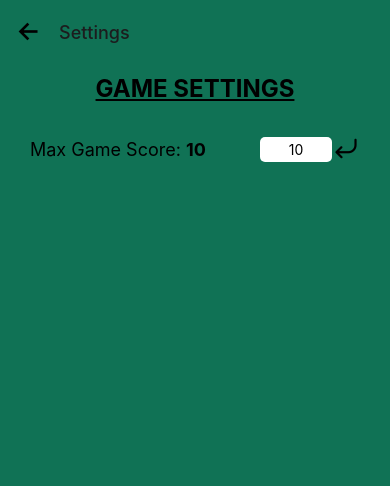
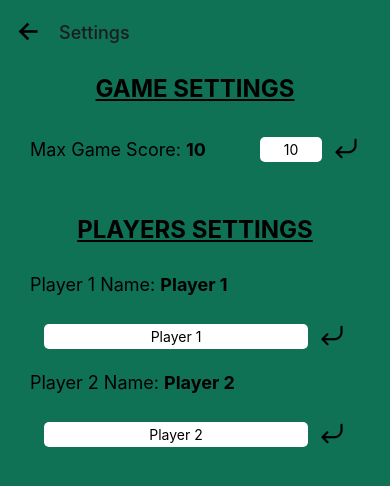
Before and after one commit to Lonerr7/RN-Pig-Game, a React Native app: screen /Settings in a window 390 px wide. Shown: the top 486 px of the page. Built offline with nearby package versions, Linux system fonts and the light colour scheme.

Commit message:
10. Added Players Settings with logic. (Need to fix a bug with keyboard and input, fix styling)

```diff
--- a/src/components/GameSettings/MaxScoreSettings.tsx
+++ b/src/components/Settings/MaxScoreSettings.tsx
@@ -1,4 +1,4 @@
-import { View, StyleSheet, Keyboard, Alert } from 'react-native';
+import { View, Keyboard, Alert } from 'react-native';
 import { useAppDispatch, useAppSelector } from '../../hooks/hooks';
 import { changeMaxScore } from '../../redux/gameSlice';
 import SettingsField from '../common/SettingsField';
@@ -9,7 +9,7 @@ const MaxScoreSettings: React.FC = () => {
 
   const changeMaxScoreHandler = (newValue: string) => {
     if (parseFloat(newValue) > 100) {
-      Alert.alert('Wrong number!', 'The number must not be more than 100', [
+      Alert.alert('Wrong number!', 'The number must not be more than 100!', [
         { text: 'Ok!' },
       ]);
     } else {
@@ -19,22 +19,16 @@ const MaxScoreSettings: React.FC = () => {
   };
 
   return (
-    <View style={styles.maxScoreSettingsContainer}>
+    <View>
       <SettingsField
         fieldTitle="Max Game Score: "
         fieldValue={maxScore.toString()}
         inputBoxWidth={100}
         onPress={changeMaxScoreHandler}
+        inputType="numeric"
       />
     </View>
   );
 };
 
-const styles = StyleSheet.create({
-  maxScoreSettingsContainer: {},
-  settingsField: {
-    fontSize: 18,
-  },
-});
-
 export default MaxScoreSettings;
--- /dev/null
+++ b/src/components/Settings/PlayersSettings.tsx
@@ -0,0 +1,50 @@
+import { View, StyleSheet, Keyboard } from 'react-native';
+import { useAppDispatch, useAppSelector } from '../../hooks/hooks';
+import { changePlayerName } from '../../redux/gameSlice';
+import SettingsField from '../common/SettingsField';
+
+const PlayersSettings: React.FC = () => {
+  const playerName1 = useAppSelector((state) => state.game.players[0].name);
+  const playerName2 = useAppSelector((state) => state.game.players[1].name);
+  const dispatch = useAppDispatch();
+
+  const name1ChangeHandler = (newValue: string) => {
+    dispatch(changePlayerName({ newName: newValue, idx: 0 }));
+    Keyboard.dismiss();
+  };
+
+  const name2ChangeHandler = (newValue: string) => {
+    dispatch(changePlayerName({ newName: newValue, idx: 1 }));
+    Keyboard.dismiss();
+  };
+
+  return (
+    <View>
+      <SettingsField
+        fieldTitle="Player 1 Name: "
+        fieldValue={playerName1}
+        inputBoxWidth="100%"
+        inputWidth="80%"
+        marginBottom={20}
+        flexWrap="wrap"
+        textMarginBottom={25}
+        justifyInputBoxContent="center"
+        onPress={name1ChangeHandler}
+      />
+      <SettingsField
+        fieldTitle="Player 2 Name: "
+        fieldValue={playerName2}
+        inputBoxWidth="100%"
+        inputWidth="80%"
+        flexWrap="wrap"
+        textMarginBottom={25}
+        justifyInputBoxContent="center"
+        onPress={name2ChangeHandler}
+      />
+    </View>
+  );
+};
+
+const styles = StyleSheet.create({});
+
+export default PlayersSettings;
--- a/src/components/common/SettingsBlock.tsx
+++ b/src/components/Settings/SettingsBlock.tsx
@@ -3,11 +3,16 @@ import { StyleSheet, Text, View } from 'react-native';
 type SettignsBlockProps = {
   title: string;
   children: React.ReactElement;
+  customStyles?: any;
 };
 
-const SettingsBlock: React.FC<SettignsBlockProps> = ({ title, children }) => {
+const SettingsBlock: React.FC<SettignsBlockProps> = ({
+  title,
+  children,
+  customStyles,
+}) => {
   return (
-    <View style={styles.settingsBlockContainer}>
+    <View style={[styles.settingsBlockContainer, customStyles]}>
       <View style={styles.settingsBlockTitleBox}>
         <Text style={styles.settingsBlockTitle}>{title}</Text>
       </View>
--- a/src/components/common/SettingsField.tsx
+++ b/src/components/common/SettingsField.tsx
@@ -6,10 +6,20 @@ import CustomButton from './CustomButton';
 type SettingsFieldProps = {
   fieldTitle: string;
   fieldValue: string;
-  wrap?: boolean;
+  flexWrap?: 'wrap' | 'nowrap';
   marginBottom?: number;
-  inputBoxWidth: number;
-  onPress: (newValue: string) => void;
+  textMarginBottom?: number;
+  inputBoxWidth: string | number;
+  onPress?: (newValue: string) => void;
+  inputWidth?: string | number;
+  inputType?: string;
+  justifyInputBoxContent?:
+    | 'space-between'
+    | 'flex-start'
+    | 'flex-end'
+    | 'center'
+    | 'space-around'
+    | 'space-evenly';
 };
 
 const SettingsField: React.FC<SettingsFieldProps> = ({
@@ -17,15 +27,22 @@ const SettingsField: React.FC<SettingsFieldProps> = ({
   fieldValue,
   inputBoxWidth,
   onPress,
+  inputWidth,
+  marginBottom,
+  flexWrap,
+  textMarginBottom,
+  inputType,
+  justifyInputBoxContent,
 }) => {
   const [value, setValue] = useState(fieldValue);
+  const keyboardType = inputType === 'numeric' ? 'numeric' : 'default';
 
   useEffect(() => {
     setValue(fieldValue);
   }, [fieldValue]);
 
   const changeInputValueHandler = (text: string) => {
-    if (text.length === 0) {
+    if (text.length === 0 && keyboardType === 'numeric') {
       setValue('0');
     } else {
       setValue(text);
@@ -33,16 +50,23 @@ const SettingsField: React.FC<SettingsFieldProps> = ({
   };
 
   return (
-    <View style={styles.settingsFieldContainer}>
-      <Text style={styles.settingsFieldText}>
+    <View style={[styles.settingsFieldContainer, { marginBottom, flexWrap }]}>
+      <Text
+        style={[styles.settingsFieldText, { marginBottom: textMarginBottom }]}
+      >
         {fieldTitle}
         <Text style={styles.textBold}>{fieldValue}</Text>
       </Text>
-      <View style={[{ width: inputBoxWidth }, styles.inputBox]}>
+      <View
+        style={[
+          styles.inputBox,
+          { width: inputBoxWidth, justifyContent: justifyInputBoxContent },
+        ]}
+      >
         <TextInput
-          style={styles.textInput}
+          style={[styles.textInput, { width: inputWidth }]}
           value={value}
-          keyboardType="numeric"
+          keyboardType={keyboardType}
           onChangeText={changeInputValueHandler}
         />
         <CustomButton onPress={() => onPress(value)}>
@@ -67,7 +91,7 @@ const styles = StyleSheet.create({
   },
   inputBox: {
     flexDirection: 'row',
-    justifyContent: 'space-between',
+    justifyContent: 'space-around',
     alignItems: 'center',
   },
   textInput: {
@@ -77,6 +101,7 @@ const styles = StyleSheet.create({
     borderRadius: 5,
     minWidth: 40,
     textAlign: 'center',
+    marginRight: 10,
   },
 });
 
--- a/src/redux/gameSlice.ts
+++ b/src/redux/gameSlice.ts
@@ -47,9 +47,24 @@ const gameSlice = createSlice({
     changeMaxScore(state, action: PayloadAction<string>) {
       state.maxGameScore = parseFloat(action.payload);
     },
+    changePlayerName(
+      state,
+      action: PayloadAction<{ newName: string; idx: number }>
+    ) {
+      state.players = state.players.map((player, idx) =>
+        action.payload.idx === idx
+          ? { ...player, name: action.payload.newName.trim() }
+          : player
+      );
+    },
   },
 });
 
-export const { rollDice, startNewGame, holdScore, changeMaxScore } =
-  gameSlice.actions;
+export const {
+  rollDice,
+  startNewGame,
+  holdScore,
+  changeMaxScore,
+  changePlayerName,
+} = gameSlice.actions;
 export default gameSlice.reducer;
--- a/src/screens/SettingsScreen.tsx
+++ b/src/screens/SettingsScreen.tsx
@@ -1,13 +1,20 @@
 import { StyleSheet, Pressable, Keyboard } from 'react-native';
-import SettingsBlock from '../components/common/SettingsBlock';
-import MaxScoreSettings from '../components/GameSettings/MaxScoreSettings';
+import SettingsBlock from '../components/Settings/SettingsBlock';
+import MaxScoreSettings from '../components/Settings/MaxScoreSettings';
 import { Colors } from '../constants/styles';
+import PlayersSettings from '../components/Settings/PlayersSettings';
 
 const SettingsScreen: React.FC = () => {
   return (
     <Pressable style={styles.settings} onPress={() => Keyboard.dismiss()}>
-      <SettingsBlock title="Game Settings">
+      <SettingsBlock
+        title="Game Settings"
+        customStyles={styles.settingsBlockStyle}
+      >
         <MaxScoreSettings />
+      </SettingsBlock>
+      <SettingsBlock title="Players Settings">
+        <PlayersSettings />
       </SettingsBlock>
     </Pressable>
   );
@@ -19,6 +26,9 @@ const styles = StyleSheet.create({
     backgroundColor: Colors.color2,
     paddingHorizontal: 30,
   },
+  settingsBlockStyle: {
+    marginBottom: 40,
+  },
 });
 
 export default SettingsScreen;
```
